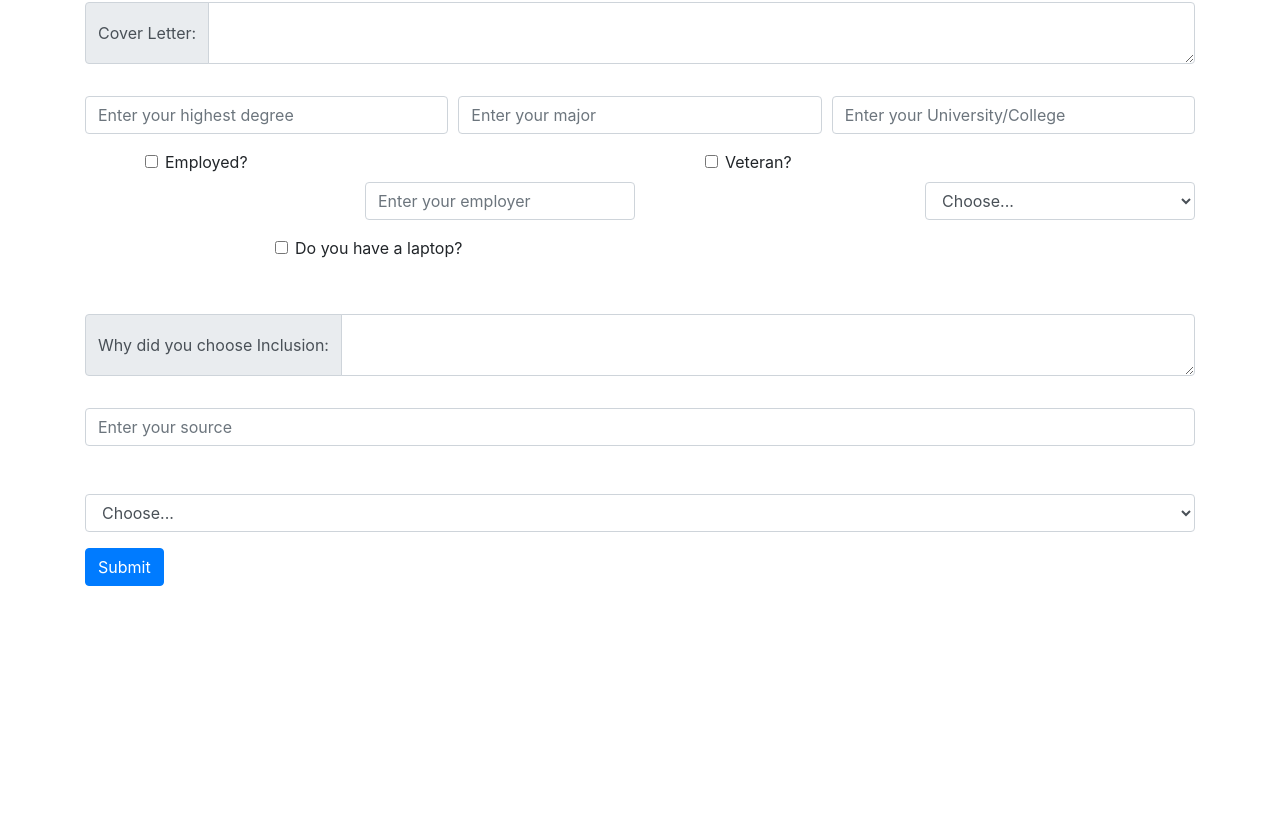
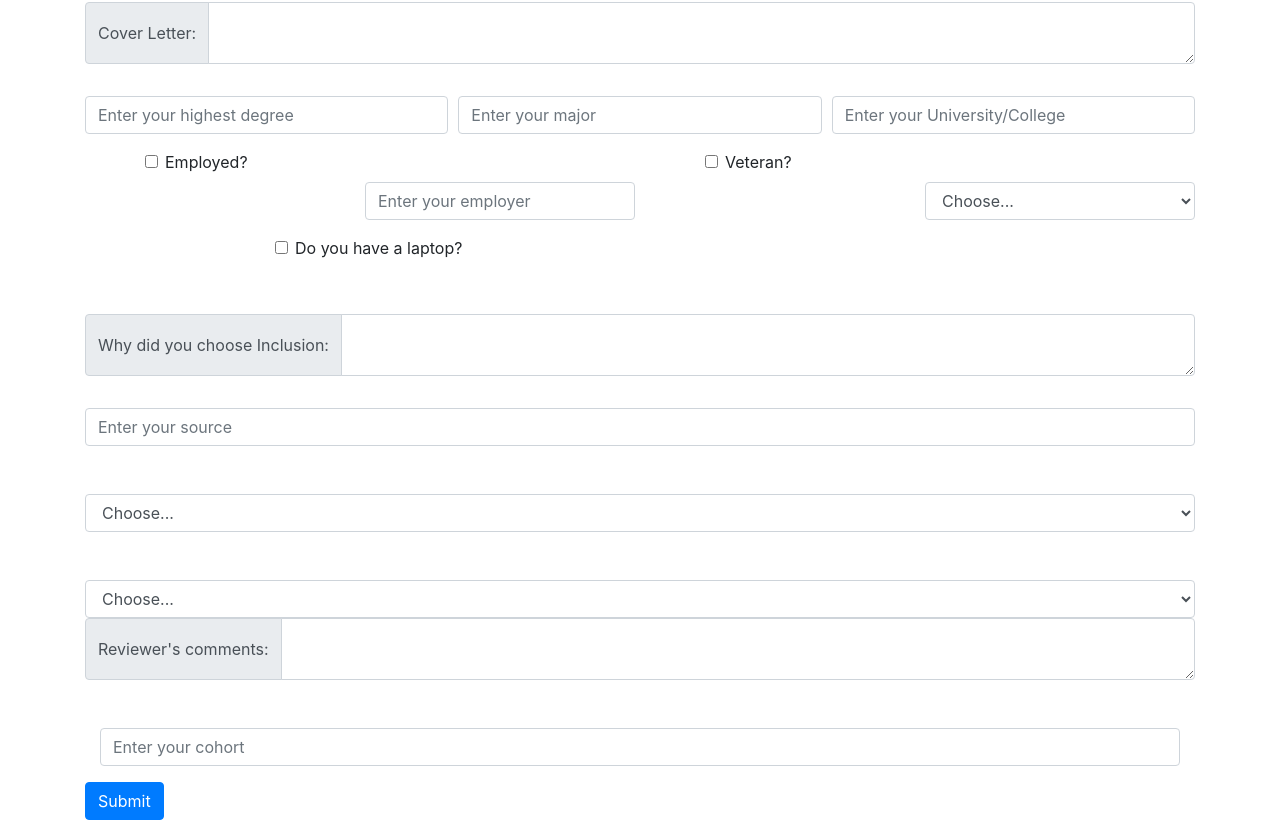
Before and after one commit to ashleycollis/applicant-system-frontend, a React (Create React App) app: page /form-create in a window 1280 px wide. Shown: the part 1001-1821 px from the top of the page. Before the commit the page ends 1587 px from the top, so only its background shows below. Built offline with nearby package versions, Linux system fonts and the light colour scheme.

Commit message:
modified forms component

```diff
--- a/src/Components/Forms.js
+++ b/src/Components/Forms.js
@@ -17,6 +17,7 @@ import "react-datepicker/dist/react-datepicker.css";
 
 class Forms extends Component {
   state = {
+    cohort_nickname: "",
     name: "",
     phone: "",
     address: "",
@@ -40,8 +41,11 @@ class Forms extends Component {
     whyinterested: "",
     howheard: "",
     skilllevel: "",
+    status: "",
+    reviewer_comments: "",
     redirect: false,
-    startDate: new Date()
+    startDate: new Date(),
+    isPublished: false
   };
 
   handleChange = event => {
@@ -354,6 +358,41 @@ class Forms extends Component {
               <option>Advanced</option>
             </Form.Control>
           </Form.Group>
+          <Form.Group controlId="formStatus">
+            <Form.Label>Status: </Form.Label>
+            <Form.Control
+              as="select"
+              name="status"
+              value={this.state.status}
+              onChange={this.handleChange}
+            >
+              <option>Choose...</option>
+              <option>Under Review</option>
+              <option>Approved</option>
+              <option>Rejected</option>
+            </Form.Control>
+            <InputGroup>
+              <InputGroup.Prepend>
+                <InputGroup.Text>Reviewer's comments: </InputGroup.Text>
+              </InputGroup.Prepend>
+              <FormControl
+                name="reviewers_comment"
+                value={this.state.reviewer_comments}
+                onChange={this.handleChange}
+                as="textarea"
+                aria-label="With textarea"
+              />
+            </InputGroup>
+          </Form.Group>
+          <Form.Group as={Col} controlId="formcohortNickname">
+            <Form.Label>Cohort: </Form.Label>
+            <Form.Control
+              placeholder="Enter your cohort"
+              name="cohort"
+              value={this.state.cohort_nickname}
+              onChange={this.handleChange}
+            />
+          </Form.Group>
           <Button variant="primary" type="submit">
             Submit
           </Button>
```
